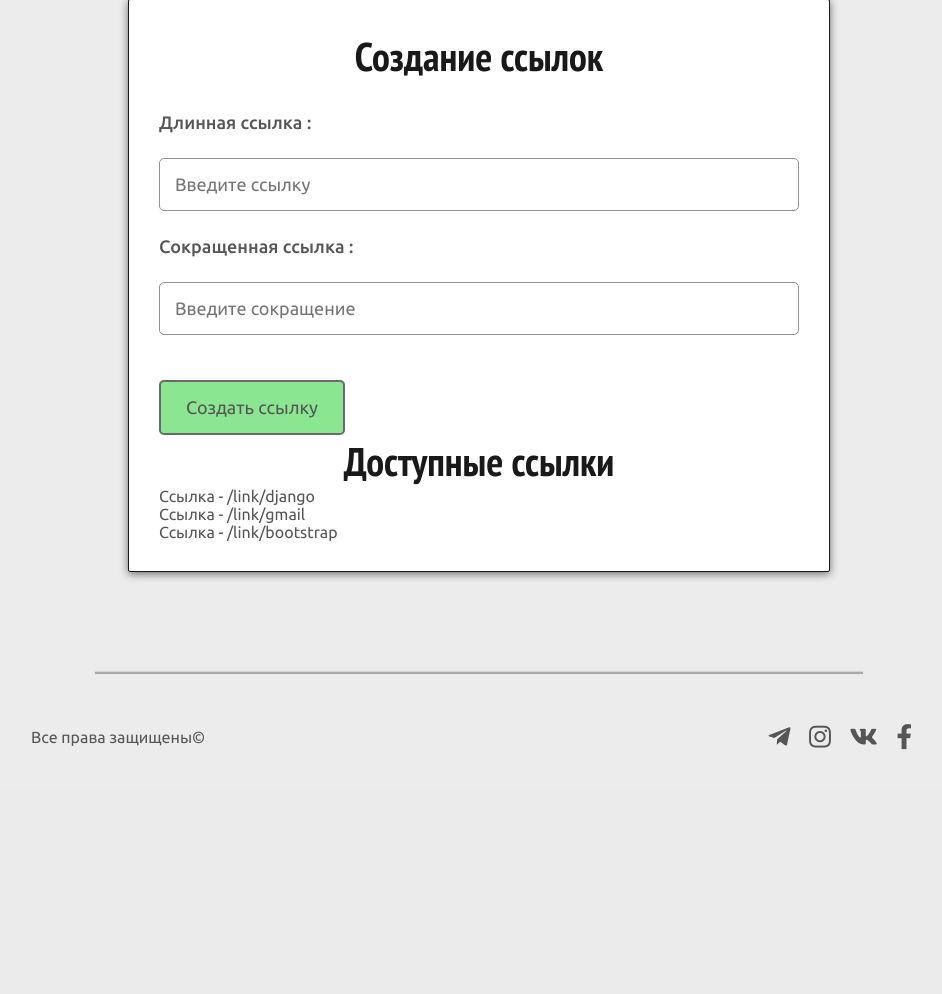
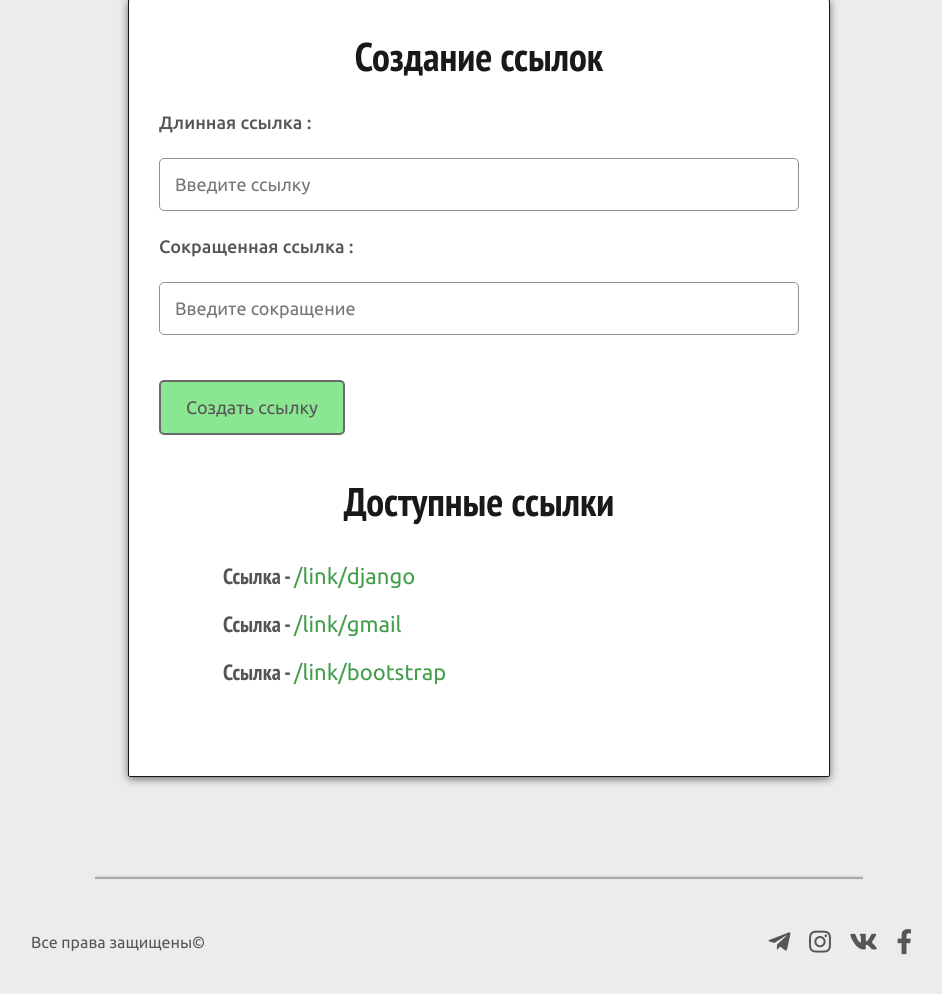
Before and after one commit to MezoneOrange/reduced_urls, a Django app: a page that uses users/templates/users/links.html in a window 1280 px wide. Shown: the part 184-1178 px from the top of the page, without its empty margins (161-1103 px from the left). Before the commit the page ends 934 px from the top, so only its background shows below. Run offline with Django 3.2, Linux system fonts and the light colour scheme; a user stored in the database is signed in; data comes from the database, SQL or seed files in the repository; some libraries are stand-ins or nearby versions.

Commit message:
Made styles for links list

```diff
--- a/reduces/static/reduces/css/main.css
+++ b/reduces/static/reduces/css/main.css
@@ -234,37 +234,6 @@ main {
     align-self: flex-end;
 }
 
-/* profile */
-.profile {
-    display: flex;
-    flex-direction: column;
-    align-items: center;
-}
-
-.profile,
-.profile h2 {
-    margin-bottom: 35px;
-}
-
-.profile p {
-    font-family: 'PT Sans Narrow', sans-serif;
-    font-weight: 700;
-    font-size: 18px;
-    letter-spacing: 1px;
-    margin-bottom: 10px;
-    text-align: center;
-}
-
-.profile p span {
-    font-weight: 400;
-    font-size: 16px;
-}
-
-.profile div {
-    margin-top: 30px;
-    margin-bottom: 40px;
-}
-
 .form_footer {
     display: flex;
     align-items: center;
@@ -296,6 +265,74 @@ main {
     font-weight: 400;
 }
 
+/* profile */
+.profile {
+    display: flex;
+    flex-direction: column;
+    align-items: center;
+}
+
+.profile,
+.profile h2 {
+    margin-bottom: 35px;
+    font-family:
+}
+
+.profile p {
+    font-family: 'PT Sans Narrow', sans-serif;
+    font-weight: 700;
+    font-size: 18px;
+    letter-spacing: 1px;
+    margin-bottom: 10px;
+    text-align: center;
+}
+
+.profile p span {
+    font-weight: 400;
+    font-size: 16px;
+}
+
+.profile div {
+    margin-top: 30px;
+    margin-bottom: 40px;
+}
+
+/* links */
+
+.links_profile {
+    margin-top: 40px;
+    margin-bottom: 40px;
+}
+
+.links_profile h2 {
+    margin-bottom: 35px;
+}
+
+.links_profile .links_list {
+    margin-left: 10%;
+    display: flex;
+    flex-direction: column;
+}
+
+.links_profile .links_list p {
+    font-size: 22px;
+    font-family: 'PT Sans Narrow', sans-serif;
+    font-weight: 700;
+    margin-bottom: 20px;
+}
+
+.links_profile .links_list p a {
+    display: inline-block;
+    color: #439e4a;
+    transition: all 400ms ease;
+}
+
+.links_profile .links_list p a:hover {
+    color: #05520b;
+    text-shadow: 3px 1px 2px rgba(206, 205, 205, 1);
+    transform: translate(-3px, -1px);
+}
+
 /* footer */
 footer {
     margin-top: 50px;
@@ -325,9 +362,6 @@ footer .footer_block {
     align-items: center;
 }
 
-#rights {
-
-}
 
 #social_block a i {
     font-size: 25px;
--- a/users/templates/users/links.html
+++ b/users/templates/users/links.html
@@ -39,12 +39,14 @@
         <button type="submit" class="btn btn_link mt-5">Создать ссылку</button>
     </form>
 
-    <div>
+    <div class="links_profile">
         <h2>Доступные ссылки</h2>
-        {% for link in links %}
-            <p>Ссылка - <a href="{{ link.long_link }}" target="_blank">/link/{{ link.reduced_link }}</a></p>
+        <div class="links_list">
+            {% for link in links %}
+                <p>Ссылка - <a href="{{ link.long_link }}" target="_blank">/link/{{ link.reduced_link }}</a></p>
 
-        {% endfor %}
+            {% endfor %}
+        </div>
     </div>
 </div>
 
```
